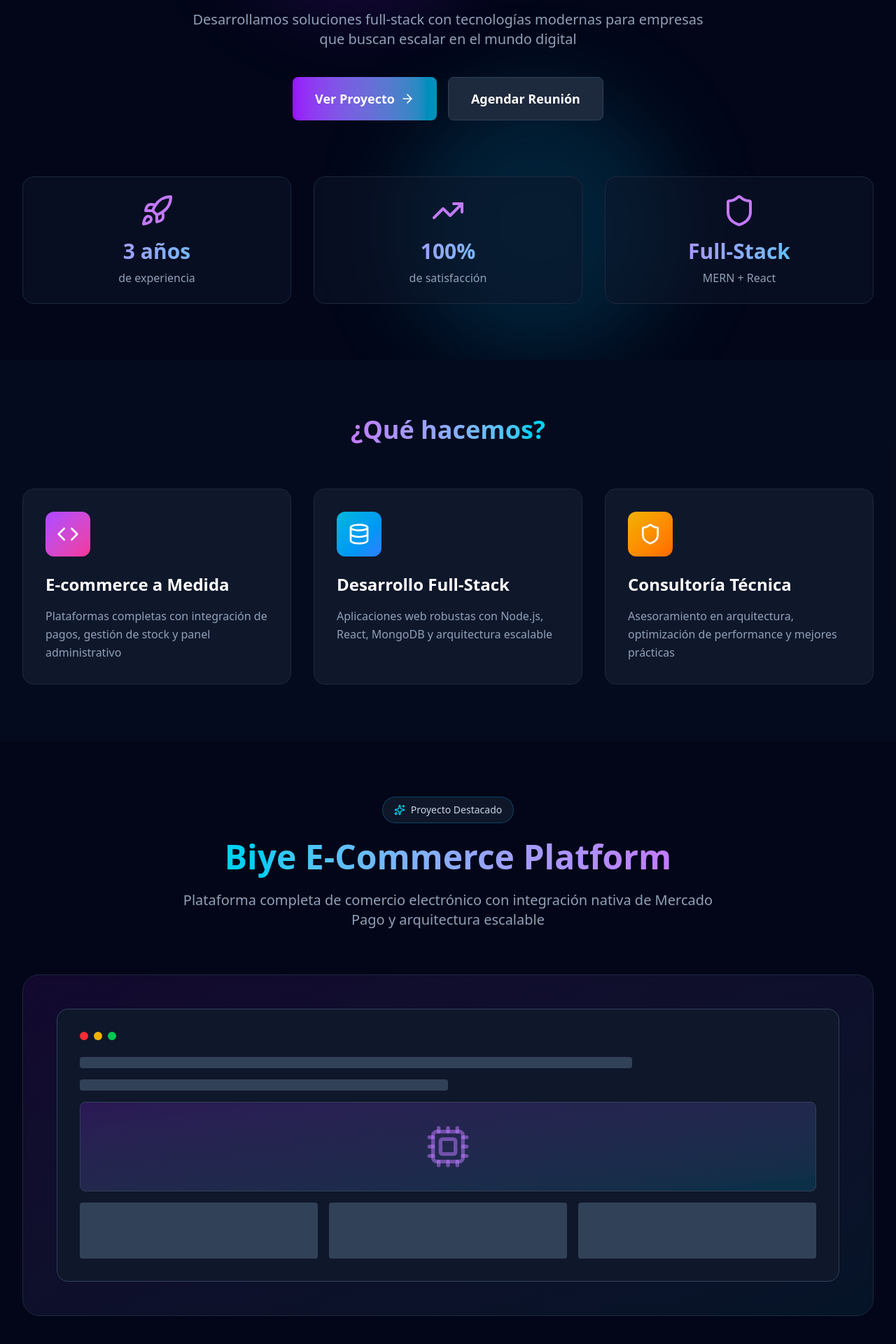
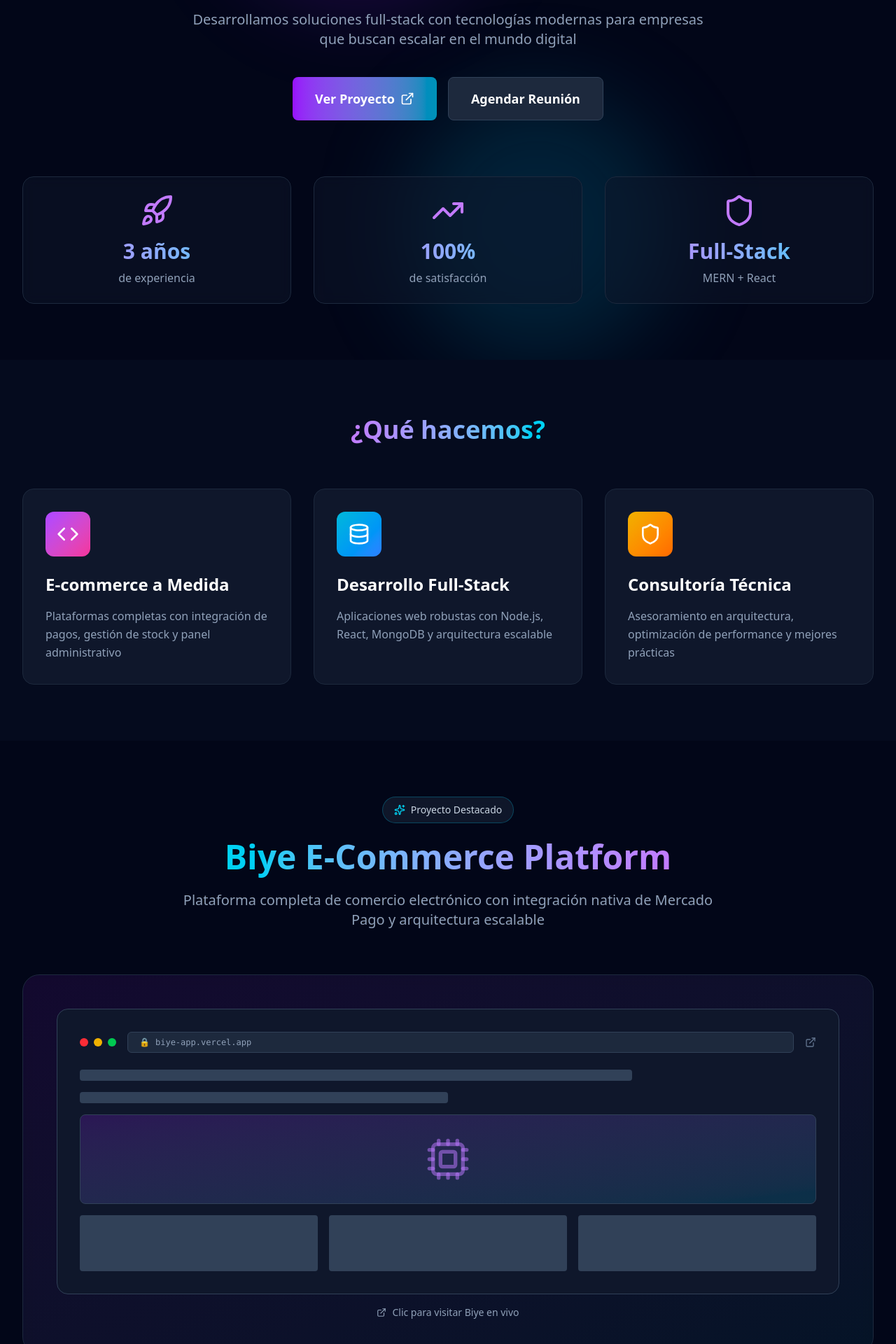
Before and after one commit to MartinBernardoBonilla/Woodstack-Portfolio, a React (Vite) app: page / in a window 1280 px wide. Shown: the part 380-2300 px from the top of the page at 70% size. Built offline with nearby package versions, Linux system fonts and the light colour scheme.

Commit message:
Update App.jsx

```diff
--- a/src/App.jsx
+++ b/src/App.jsx
@@ -1,5 +1,7 @@
 import React, { useState, useEffect } from 'react';
-import { Menu, X, Code, Download, Check, ArrowRight, Sparkles, Rocket, TrendingUp, Shield, Database, Cpu, Mail, Phone, Calendar, MessageCircle } from 'lucide-react';
+import { Menu, X, Code, Download, Check, ArrowRight, Sparkles, Rocket, TrendingUp, Shield, Database, Cpu, Mail, Phone, Calendar, MessageCircle, ExternalLink } from 'lucide-react';
+
+const BIYE_URL = 'https://biye-app.vercel.app/';
 
 export default function WoodstackPortfolio() {
   const [isMenuOpen, setIsMenuOpen] = useState(false);
@@ -178,13 +180,16 @@ export default function WoodstackPortfolio() {
             </p>
 
             <div className="flex flex-wrap justify-center gap-4">
-              <button
-                onClick={() => scrollToSection('biye')}
+              {/* CAMBIO: botón "Ver Proyecto" ahora abre Biye en nueva pestaña */}
+              <a
+                href={BIYE_URL}
+                target="_blank"
+                rel="noopener noreferrer"
                 className="bg-gradient-to-r from-purple-600 to-cyan-600 hover:from-purple-500 hover:to-cyan-500 px-8 py-4 rounded-lg font-semibold text-lg transition-all duration-300 flex items-center space-x-2"
               >
                 <span>Ver Proyecto</span>
-                <ArrowRight size={20} />
-              </button>
+                <ExternalLink size={20} />
+              </a>
               <button
                 onClick={() => scrollToSection('contact')}
                 className="bg-slate-800 hover:bg-slate-700 border border-slate-700 px-8 py-4 rounded-lg font-semibold text-lg transition-all duration-300"
@@ -281,12 +286,27 @@ export default function WoodstackPortfolio() {
             </p>
           </div>
 
-          <div className="bg-gradient-to-br from-purple-900/20 to-cyan-900/20 border border-slate-800 rounded-3xl p-12 mb-16 backdrop-blur-sm">
-            <div className="bg-slate-900 rounded-2xl p-8 border border-slate-700">
-              <div className="flex items-center space-x-2 mb-6">
+          {/* CAMBIO: el mock ahora es un enlace clicable a Biye */}
+          <a
+            href={BIYE_URL}
+            target="_blank"
+            rel="noopener noreferrer"
+            className="block group mb-16"
+          >
+            <div className="bg-gradient-to-br from-purple-900/20 to-cyan-900/20 border border-slate-800 group-hover:border-cyan-500/50 rounded-3xl p-12 backdrop-blur-sm transition-all duration-300">
+              <div className="bg-slate-900 rounded-2xl p-8 border border-slate-700 group-hover:border-cyan-500/30 transition-all duration-300">
+                <div className="flex items-center justify-between mb-6">
+                  <div className="flex items-center space-x-2">
                     <div className="w-3 h-3 rounded-full bg-red-500"></div>
                     <div className="w-3 h-3 rounded-full bg-yellow-500"></div>
                     <div className="w-3 h-3 rounded-full bg-green-500"></div>
+                  </div>
+                  {/* URL bar */}
+                  <div className="flex-1 mx-4 bg-slate-800 rounded-md px-4 py-1.5 text-xs text-slate-400 font-mono flex items-center space-x-2 border border-slate-700">
+                    <span className="text-green-400">🔒</span>
+                    <span>biye-app.vercel.app</span>
+                  </div>
+                  <ExternalLink size={16} className="text-slate-500 group-hover:text-cyan-400 transition-colors" />
                 </div>
                 <div className="space-y-4">
                   <div className="h-4 bg-slate-700 rounded w-3/4"></div>
@@ -301,7 +321,12 @@ export default function WoodstackPortfolio() {
                   </div>
                 </div>
               </div>
+              <p className="text-center text-slate-400 text-sm mt-4 group-hover:text-cyan-400 transition-colors flex items-center justify-center space-x-2">
+                <ExternalLink size={14} />
+                <span>Clic para visitar Biye en vivo</span>
+              </p>
             </div>
+          </a>
 
           <div className="grid grid-cols-1 md:grid-cols-2 gap-8 mb-16">
             <div className="bg-slate-900 border border-red-500/20 rounded-2xl p-8">
@@ -410,6 +435,16 @@ export default function WoodstackPortfolio() {
           <div className="text-center">
             <h3 className="text-3xl font-bold mb-6">¿Querés una plataforma así para tu negocio?</h3>
             <div className="flex flex-wrap justify-center gap-4">
+              {/* CAMBIO: botón "Visitar Biye" directo al sitio */}
+              <a
+                href={BIYE_URL}
+                target="_blank"
+                rel="noopener noreferrer"
+                className="bg-gradient-to-r from-cyan-600 to-purple-600 hover:from-cyan-500 hover:to-purple-500 px-8 py-4 rounded-lg font-semibold text-lg transition-all duration-300 flex items-center space-x-2"
+              >
+                <span>Visitar Biye</span>
+                <ExternalLink size={20} />
+              </a>
               <button
                 onClick={() => scrollToSection('pricing')}
                 className="bg-gradient-to-r from-purple-600 to-cyan-600 hover:from-purple-500 hover:to-cyan-500 px-8 py-4 rounded-lg font-semibold text-lg transition-all duration-300 flex items-center space-x-2"
@@ -637,6 +672,18 @@ export default function WoodstackPortfolio() {
                   </button>
                 </li>
                 <li>
+                  {/* CAMBIO: enlace directo a Biye en el footer */}
+                  <a
+                    href={BIYE_URL}
+                    target="_blank"
+                    rel="noopener noreferrer"
+                    className="hover:text-cyan-400 transition-colors flex items-center space-x-1"
+                  >
+                    <span>Biye (en vivo)</span>
+                    <ExternalLink size={12} />
+                  </a>
+                </li>
+                <li>
                   <button onClick={() => scrollToSection('pricing')} className="hover:text-purple-400 transition-colors">
                     Precios
                   </button>
```
Lines whose indentation alone changed are shown as unchanged.
